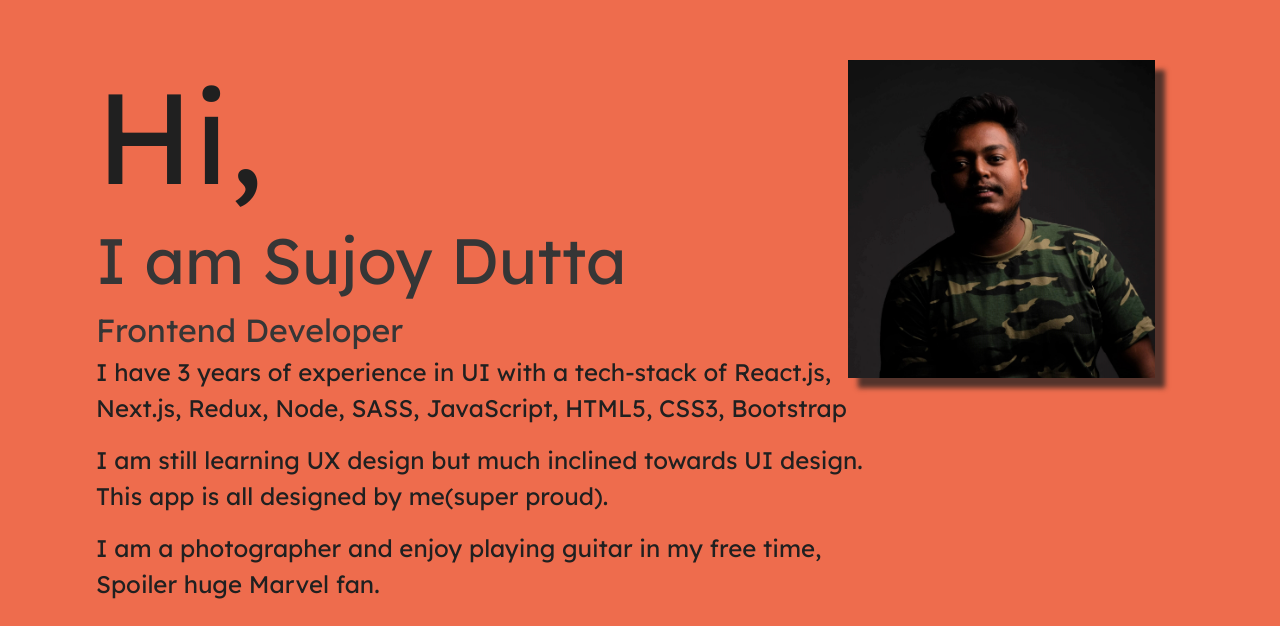
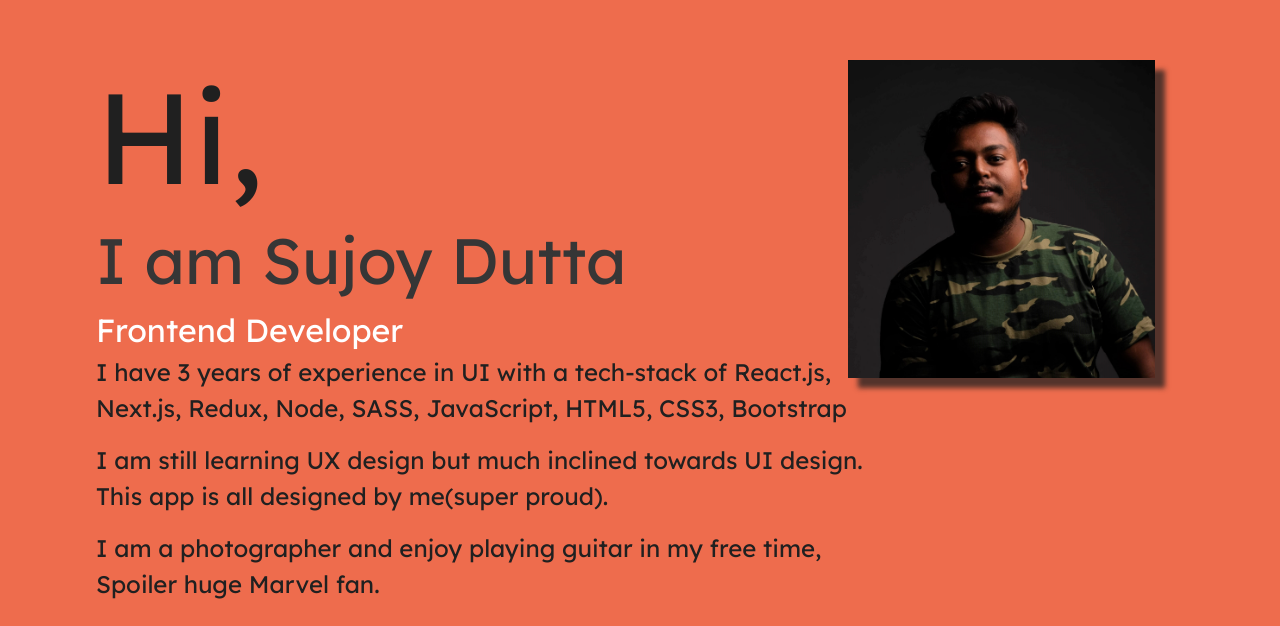
Before and after one commit to sujoyduttajad/BeatsUp, a React (Create React App) app: page /AboutUs in a window 1280 px wide. Shown: the part 1060-1686 px from the top of the page. Built offline with nearby package versions, Linux system fonts and the light colour scheme; a web font is replaced by a local one.

Commit message:
changed the colors in profile section

```diff
--- a/src/styles/_aboutus.scss
+++ b/src/styles/_aboutus.scss
@@ -43,7 +43,7 @@ $LexenDeca: 'Lexend Deca', sans-serif;
     }
     p {
         font-size: 2rem;
-        color: #363636;
+        color: #fff;
     }
     .content {
         color: #202020;
```
